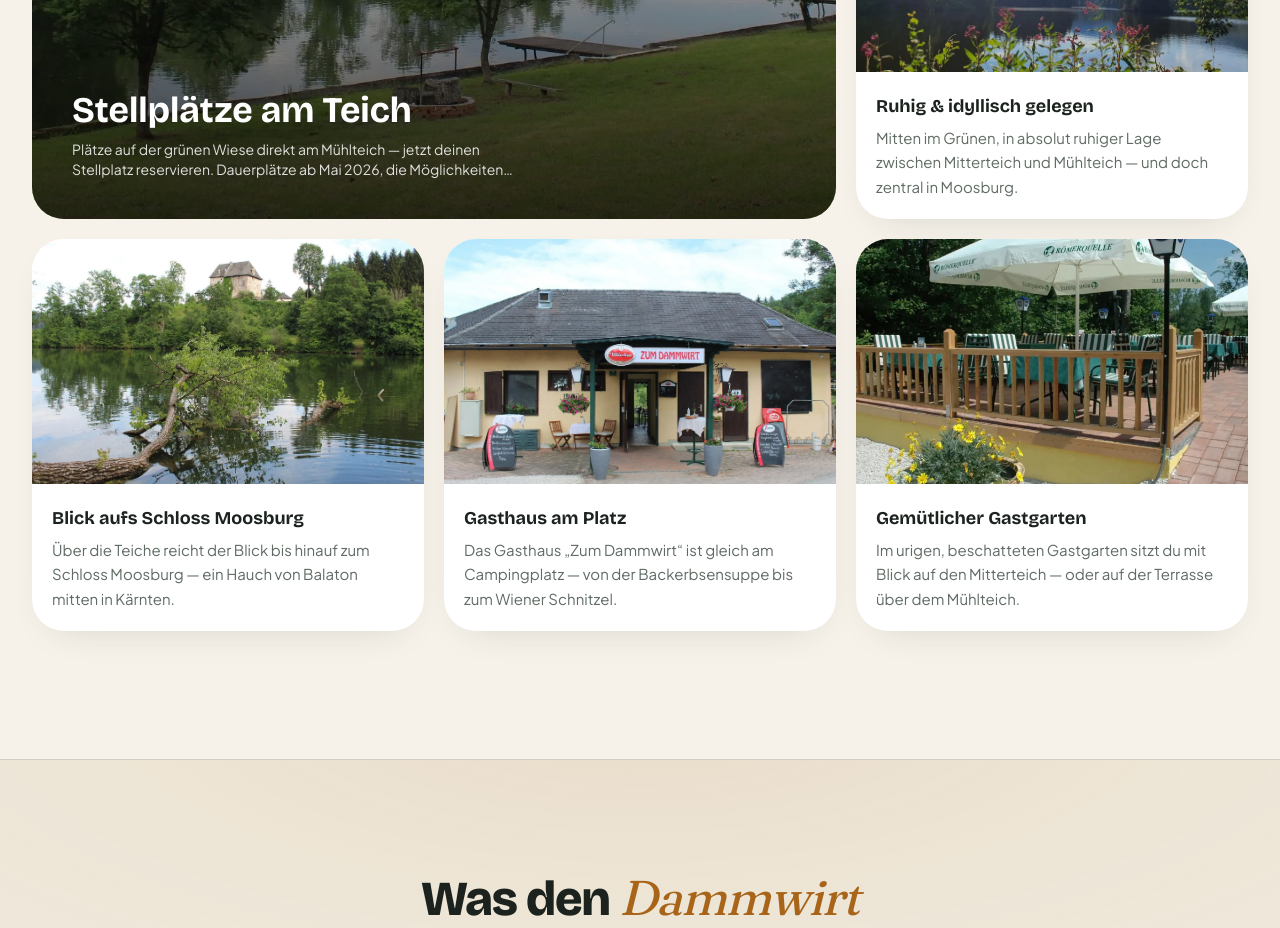
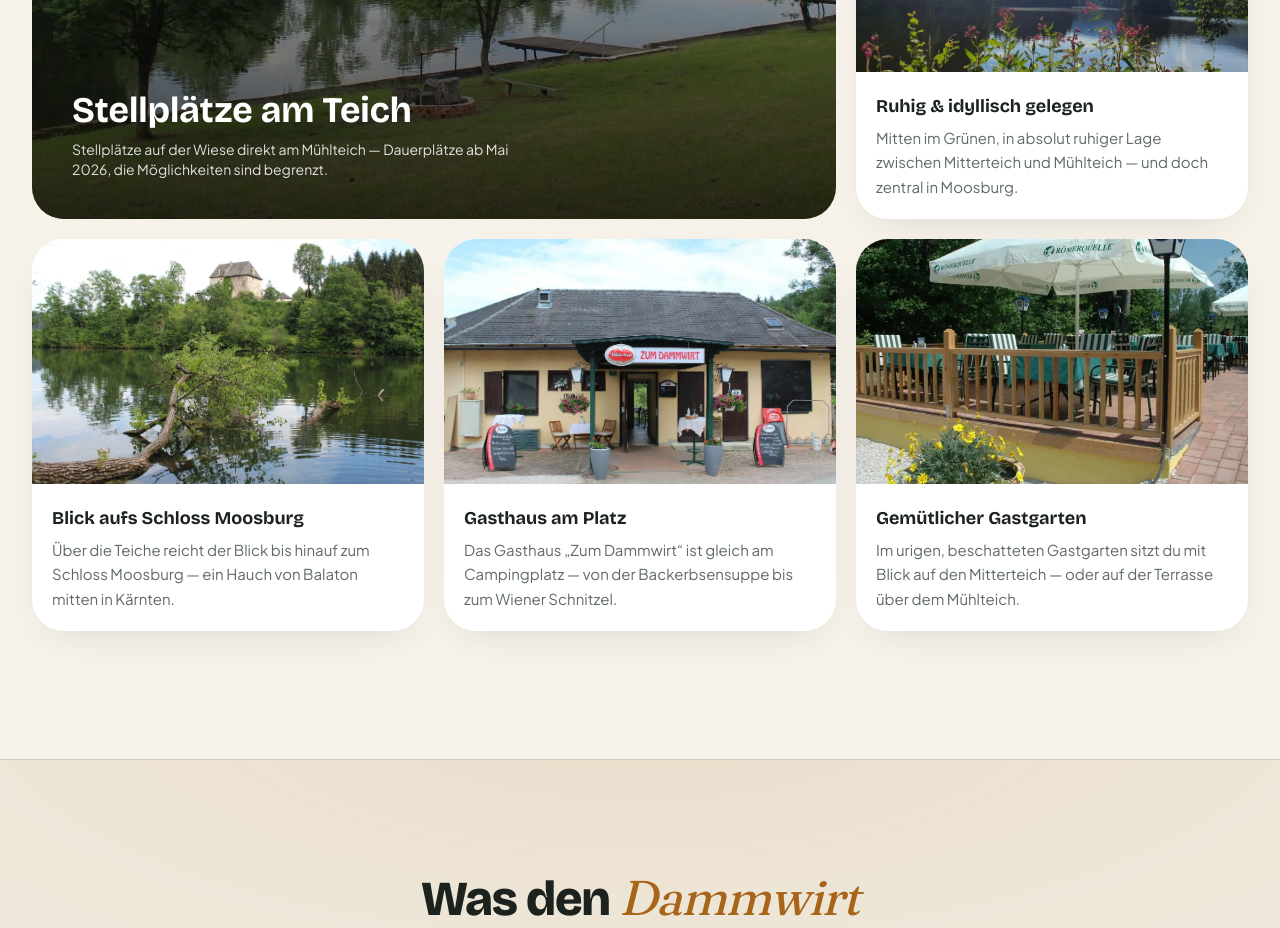
Before and after one commit to Lellino-Elias/dammwirt-camping-demo, a Next.js app: page / in a window 1280 px wide. Shown: the part 2680-3608 px from the top of the page. Built offline with nearby package versions, Linux system fonts and the light colour scheme.

Commit message:
dammwirt — campsite demo 2026-06-14 23:28:21

```diff
--- a/src/content/campsites/dammwirt.ts
+++ b/src/content/campsites/dammwirt.ts
@@ -85,7 +85,7 @@ const dammwirt: CampsiteConfig = {
     features: [
       {
         title: "Stellplätze am Teich",
-        text: "Plätze auf der grünen Wiese direkt am Mühlteich — jetzt deinen Stellplatz reservieren. Dauerplätze ab Mai 2026, die Möglichkeiten sind begrenzt.",
+        text: "Stellplätze auf der Wiese direkt am Mühlteich — Dauerplätze ab Mai 2026, die Möglichkeiten sind begrenzt.",
         image: { src: `${IMG}/gallery-12b3992f69.webp`, alt: "Wiese mit Ruderboot und Steg am Ufer des Mühlteichs" },
       },
       {
```
